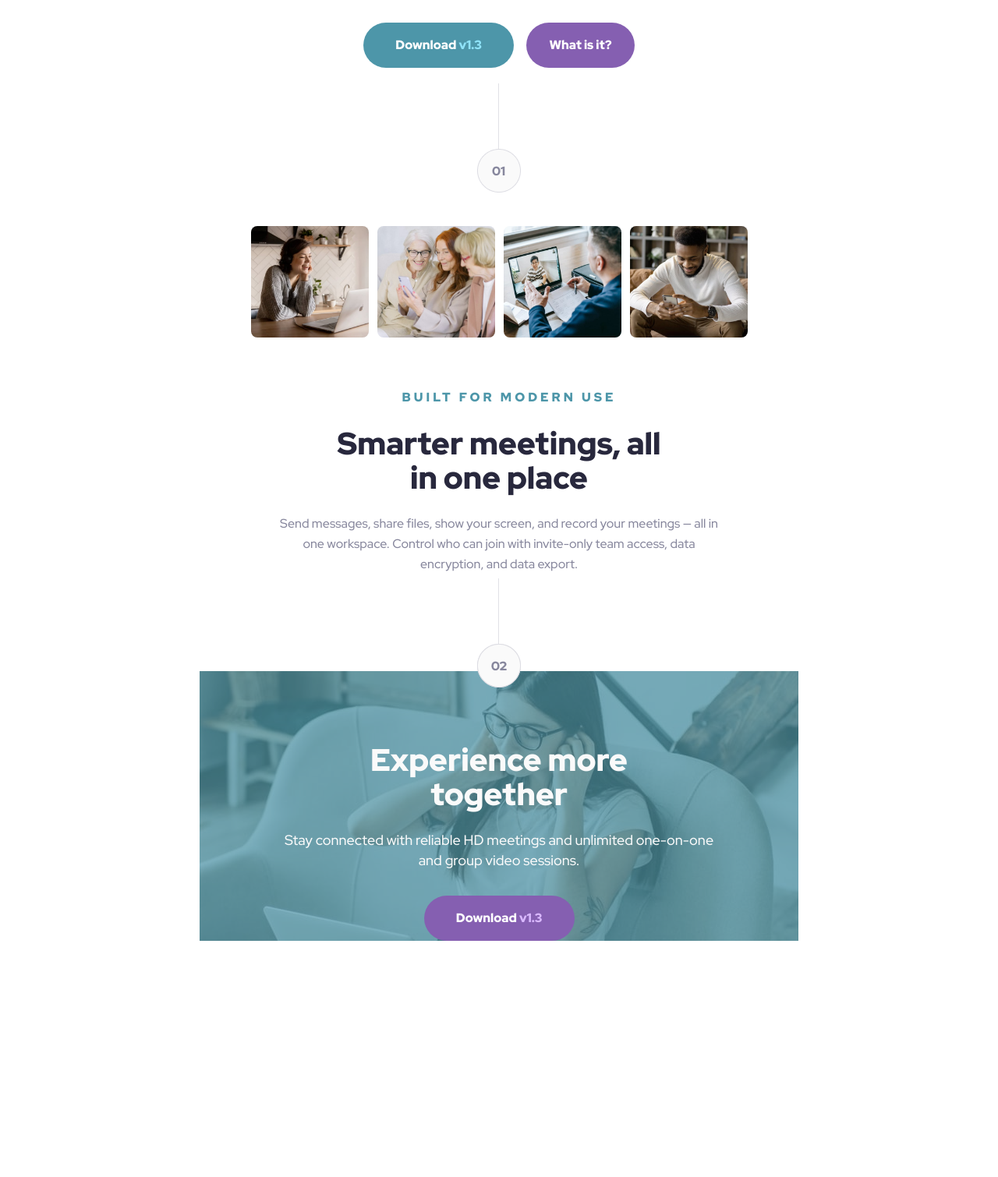
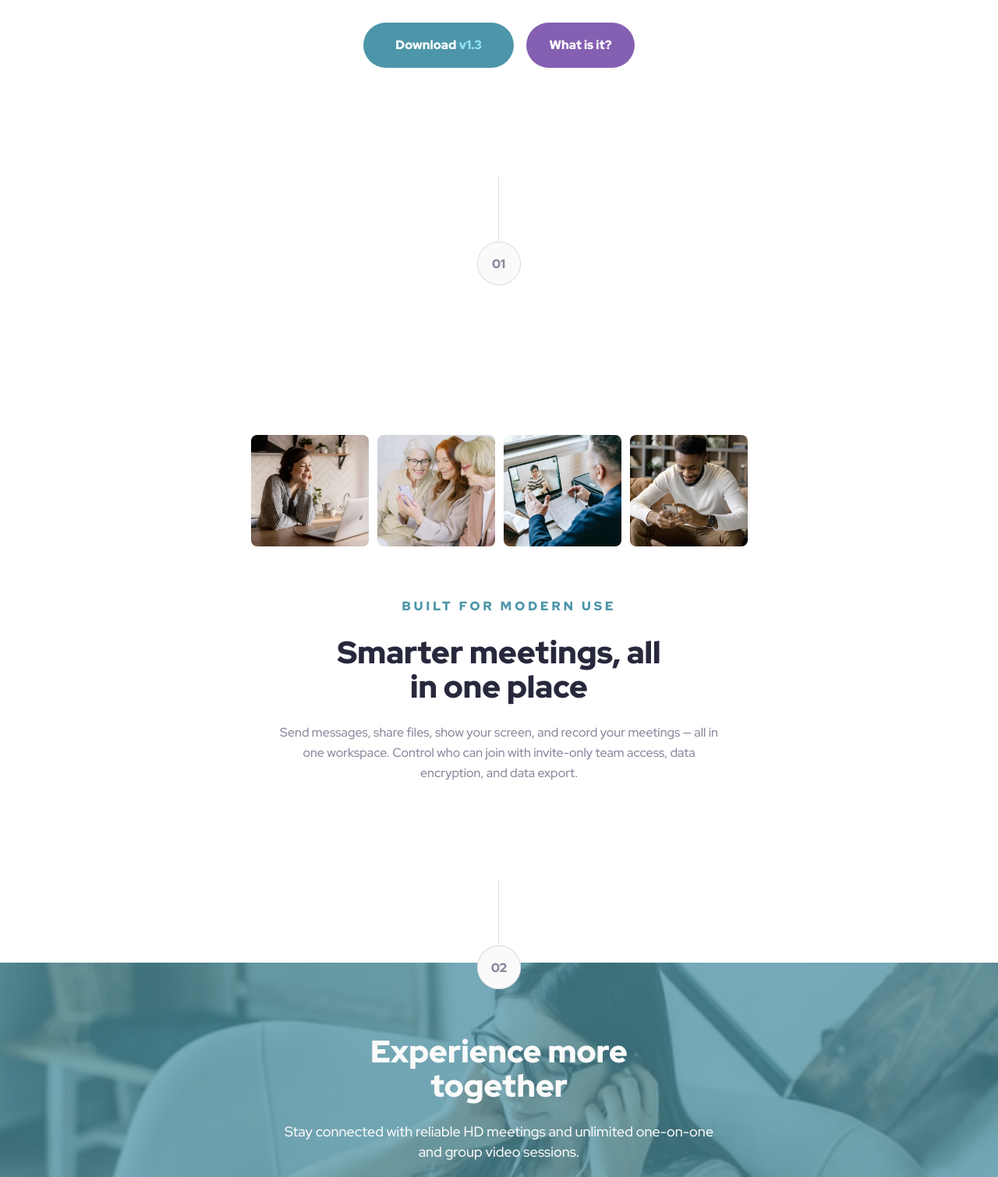
Before and after one commit to dianaotieva/meet-page, a plain HTML site: page index.html in a window 1280 px wide. Shown: the part 656-2166 px from the top of the page at 78% size. Before the commit the page ends 1863 px from the top, so only its background shows below. Drawn offline with Linux system fonts and the light colour scheme; a web font is replaced by a local one.

Commit message:
Add files via upload

```diff
--- a/index.html
+++ b/index.html
@@ -59,7 +59,7 @@
           </div>
           <img src="./image-hero-right.png" class="right-img" />
         </div>
-        <div class="obj">
+        <div class="obj1">
           <img src="./Group 6.png" />
         </div>
         <div class="columns">
@@ -83,7 +83,7 @@
           access, data encryption, and data export.
         </p>
       </div>
-      <div class="obj">
+      <div class="obj2">
         <img src="./Group 6 copy.png" />
       </div>
       <footer>
--- a/style.css
+++ b/style.css
@@ -11,10 +11,12 @@
 body {
   display: flex;
   justify-content: center;
+  align-items: center;
   height: 100vh;
 }
 .container {
-  width: 375px;
+  width: 100%;
+  height: 100%;
 }
 header {
   padding-top: 48px;
@@ -28,9 +30,6 @@ header {
   justify-content: center;
 }
 
-/* .descr-buttons{
-
-} */
 .user-images {
   display: flex;
   justify-content: center;
@@ -116,23 +115,34 @@ header {
   line-height: 26px;
   color: #ffffff;
 }
-.obj {
+
+.obj1 {
+  display: flex;
+  justify-content: center;
+}
+
+.obj2 {
   display: flex;
   justify-content: center;
   position: relative;
+  padding-top: 230px;
+}
+.obj1 > img {
   padding-top: 124px;
 }
 
-.obj > img {
+.obj2 > img {
   position: absolute;
-  top: 5px;
+  top: 124px;
 }
 
 .columns {
   display: flex;
   flex-direction: column;
+  width: 100%;
+  margin: 0px;
   gap: 25px;
-  padding-top: 64px;
+  padding-top: 192px;
 }
 
 .column1 {
@@ -192,14 +202,15 @@ header {
 }
 
 footer {
-  /* margin-top: 176px; */
+  margin-top: 200px;
   display: flex;
   flex-direction: column;
   justify-content: center;
   align-items: center;
-  background: url(./image-footer-mb.jpg);
+  margin: auto;
+  background: url(./image-footer-mb.jpg ) ;
   box-shadow: inset 0 0 0 1000px rgba(77, 150, 169, 0.7);
-  /* width: 375px; */
+  width: 100%;
   /* height: 428px; */
 }
 
@@ -259,9 +270,9 @@ footer {
 }
 
 @media (min-width: 768px) {
-  .container {
+  /* .container {
     width: 768px;
-  }
+  } */
 
   .descr-buttons {
     display: flex;
@@ -301,6 +312,7 @@ footer {
   .columns {
     display: flex;
     flex-direction: row;
+    justify-content: center;
     gap: 11px;
   }
 
@@ -321,7 +333,9 @@ footer {
   }
   footer {
     background: url(./image-hero-tab.jpg) no-repeat;
+    background-size: 100%;
     /* width: 768px; */
+
   }
 
   .footer-title {
@@ -345,9 +359,9 @@ footer {
 }
 
 @media (min-width: 1440px) {
-  .container{
+  /* .container{
     width: 1440px;
-  }
+  } */
 
   .head {
     display: flex;
@@ -395,9 +409,11 @@ footer {
     display: flex;
     flex-direction: row;
     background: url(./image-footer.jpg) no-repeat;
+    background-size: 100%;
     gap: 100px;
-    /* padding-right: 10px; */
-    /* height: 308px; */
+    padding-top: 124px;
+    /* width: 1440px;
+    height: 308px; */
   }
   .footer-title{
 
```
